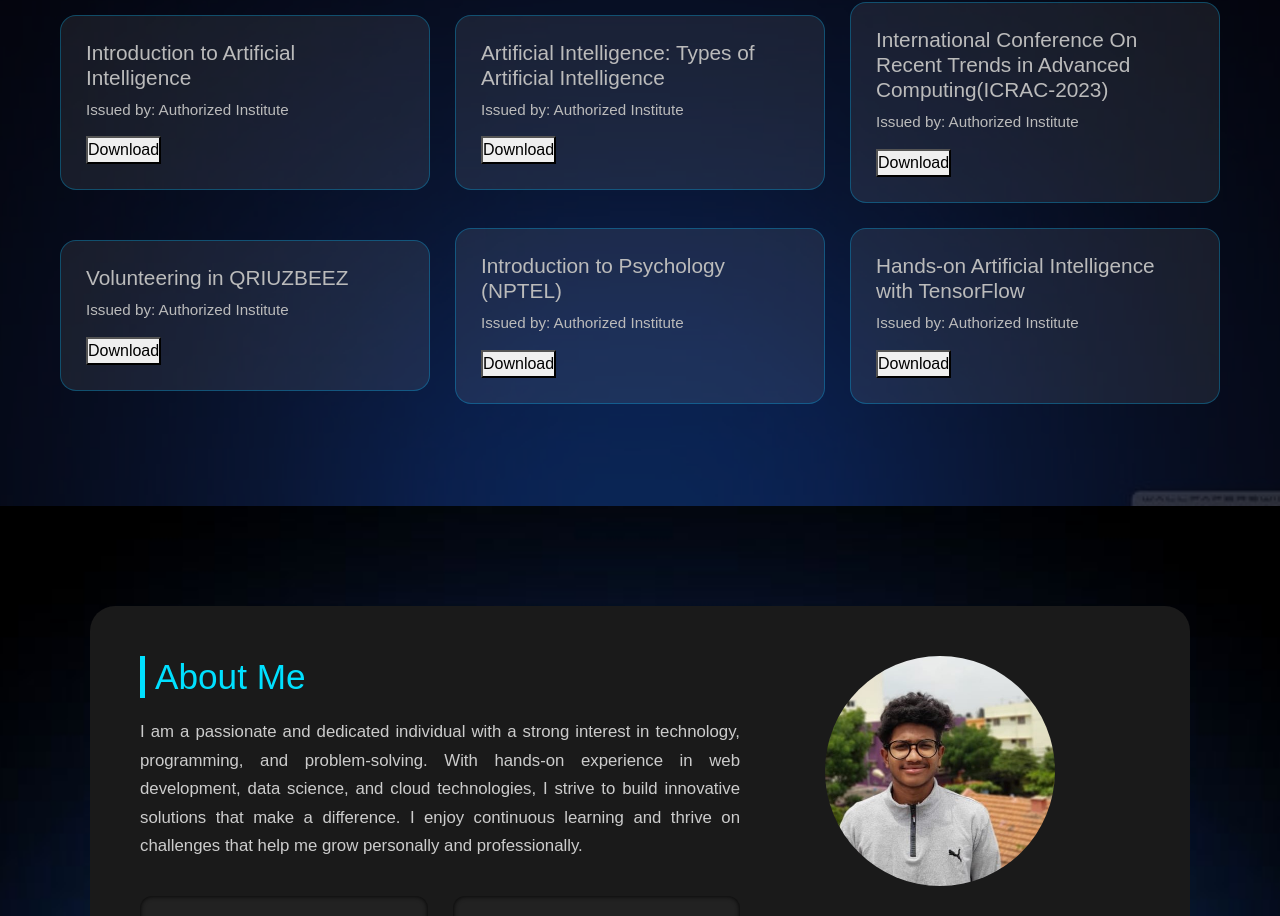
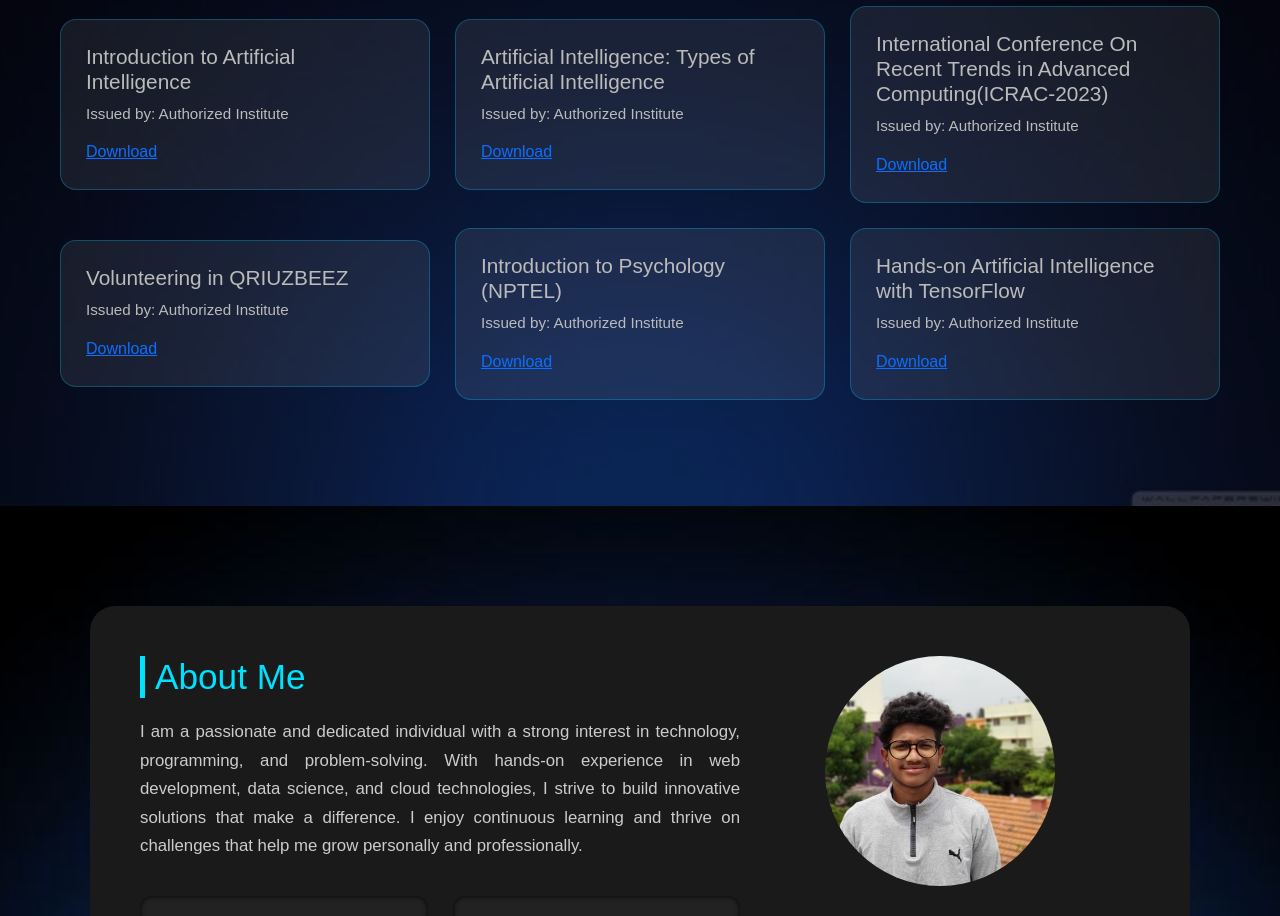
Before and after one commit to JJoshua333/Portfolio, a React (Create React App) app: page / in a window 1280 px wide. Shown: the part 1894-2810 px from the top of the page. Built offline with nearby package versions, Linux system fonts and the light colour scheme; a web font is replaced by a local one.

Commit message:
Fix PDF download paths for GitHub Pages

```diff
--- a/src/components/Certificates/Certificates.jsx
+++ b/src/components/Certificates/Certificates.jsx
@@ -50,17 +50,15 @@ function Certificates() {
                 <h3>{cert.title}</h3>
                 <p>Issued by: Authorized Institute</p>
               </div>
-               <button
-              onClick={() =>
-                window.open(
-                  `${process.env.PUBLIC_URL}/assets/Certificates/${cert.file}`,
-                  "_blank"
-                )
-              }
-            >
-              Download
-            </button>
-            </div>
+            <a
+              href={`${process.env.PUBLIC_URL}/assets/Certificates/${cert.file}`}
+              download
+              target="_blank"
+              rel="noopener noreferrer"
+              >
+                Download
+              </a>
+                </div>
           ))}
         </div>
       </div>
```
